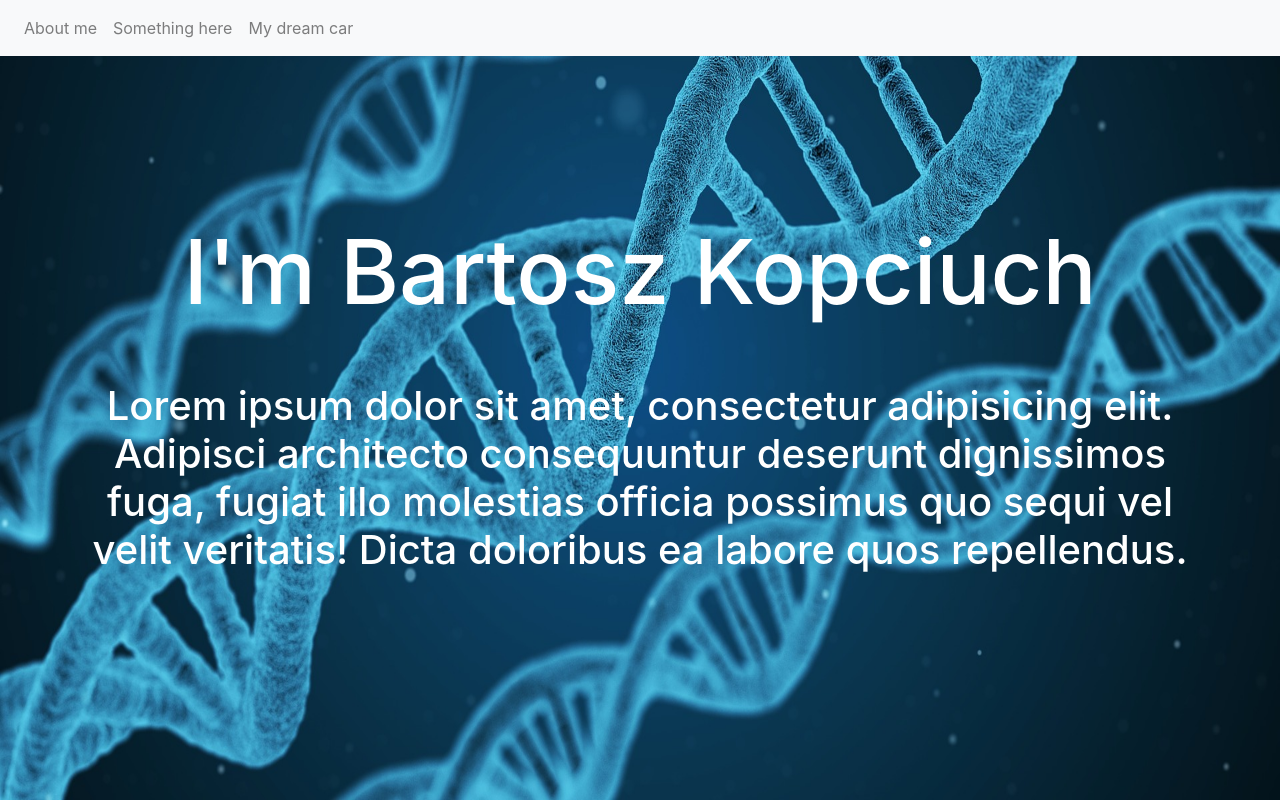
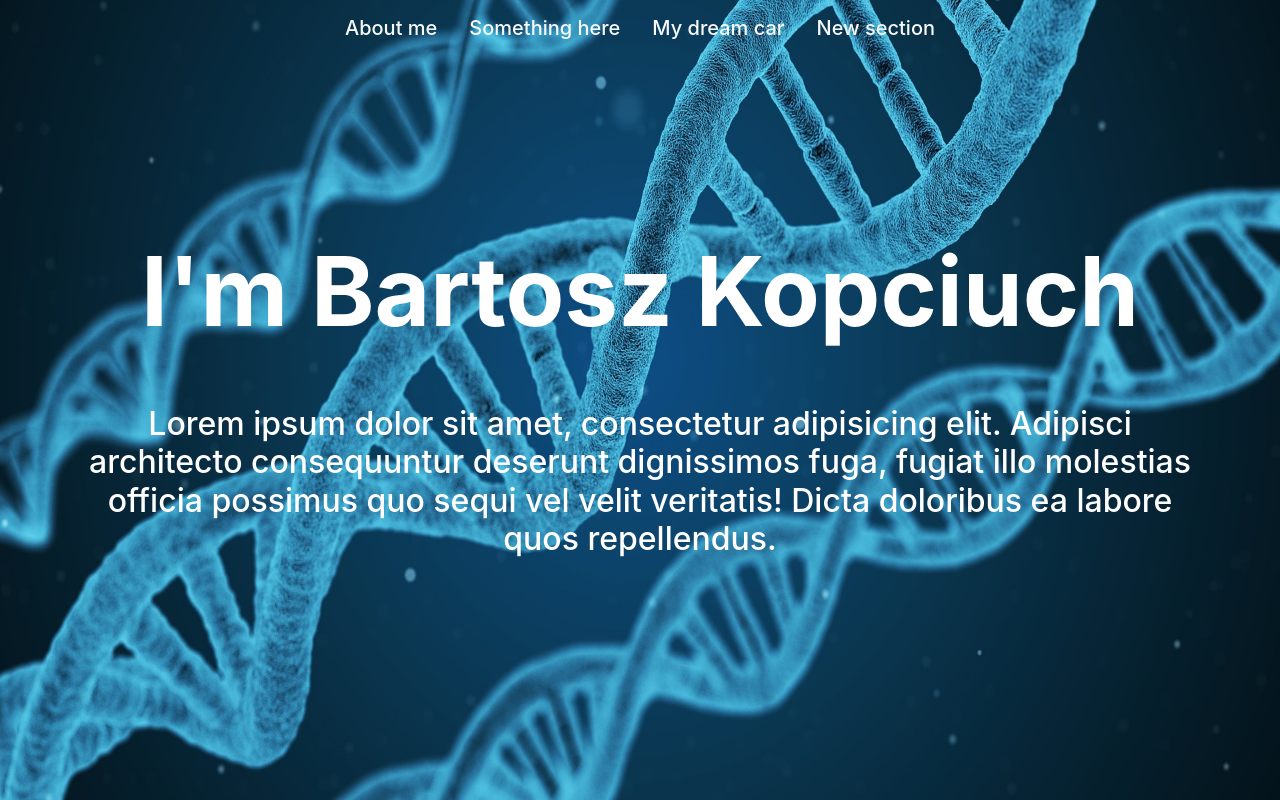
Before and after one commit to ideffix/react-portfolio, a React (Create React App) app: page / in a window 1280 px wide. Shown: the top 800 px of the page. Built offline with nearby package versions, Linux system fonts and the light colour scheme.

Commit message:
first iteration of navbar

```diff
--- a/package.json
+++ b/package.json
@@ -4,6 +4,7 @@
   "private": true,
   "dependencies": {
     "bootstrap": "^4.3.1",
+    "classnames": "^2.2.6",
     "prop-types": "^15.7.2",
     "react": "^16.9.0",
     "react-bootstrap": "^1.0.0-beta.12",
--- a/src/App.js
+++ b/src/App.js
@@ -9,7 +9,12 @@ import BackgroundFixedSection from './components/sections/BackgroundFixedSection
 
 const App = () => {
     return (
-        <Portfolio withNavbar={true}>
+        <Portfolio
+            withNavbar={true}
+            navbarOptions={{
+                firstSectionOpacity: true,
+                anchorClass: 'h5 pl-3 pr-3',
+            }}>
             <WholePageSection imgSrc={dna} sectionName={'About me'}>
                 <TitleContentScheme
                     title={"I'm Bartosz Kopciuch"}
@@ -33,6 +38,7 @@ const App = () => {
                     }
                 />
             </WholePageSection>
+            <div sectionName={'New section'}></div>
         </Portfolio>
     );
 };
--- a/src/components/Portfolio/Portfolio.jsx
+++ b/src/components/Portfolio/Portfolio.jsx
@@ -1,9 +1,11 @@
-import React from 'react';
+import React, { useState } from 'react';
 import PropTypes from 'prop-types';
 import { Nav, Navbar } from 'react-bootstrap';
 import * as Scroll from 'react-scroll';
 import { DEFAULT_SCROLL_OPTIONS } from '../../config/scrollTo';
 import { getComponentHeight } from '../../utils/componentUtils';
+import useScrollPosition from '../../hooks/useScrollPosition';
+import classNames from 'classnames';
 
 const scrollTo = id =>
     Scroll.scroller.scrollTo(id, {
@@ -11,16 +13,76 @@ const scrollTo = id =>
         offset: -getComponentHeight('navbar'),
     });
 
-const renderWithNavbar = children => {
+const getSecondElementOffsetTop = () => {
+    const divs = Array.from(document.getElementById('root').children).filter(
+        el => el.tagName === 'DIV',
+    );
+    if (divs.length >= 2) {
+        return divs[1].offsetTop;
+    } else {
+        return -1;
+    }
+};
+
+const Portfolio = ({ children, withNavbar, navbarOptions }) => {
+    const mergedNavbarOptions = { ...DEFAULT_NAVBAR_OPTIONS, ...navbarOptions };
+    const scrollPos = useScrollPosition();
+    const [secondSectionOffsetTop, setSecondSectionOffsetTop] = useState(-1);
+    if (mergedNavbarOptions.firstSectionOpacity) {
+        if (secondSectionOffsetTop === -1) {
+            const offsetTop = getSecondElementOffsetTop();
+            if (offsetTop !== -1) {
+                setSecondSectionOffsetTop(
+                    offsetTop - getComponentHeight('navbar'),
+                );
+            }
+        }
+    }
+
+    const renderWithNavbar = () => {
+        const isTransparent =
+            mergedNavbarOptions.firstSectionOpacity &&
+            (secondSectionOffsetTop === -1 ||
+                scrollPos < secondSectionOffsetTop);
         return (
             <>
-            <Navbar id={'navbar'} bg="light" expand="lg" fixed="top">
-                <Nav className="mr-auto">
+                <Navbar
+                    id={'navbar'}
+                    className={classNames(
+                        mergedNavbarOptions.wrapperClass,
+                        (() => {
+                            if (mergedNavbarOptions.firstSectionOpacity) {
+                                return isTransparent
+                                    ? mergedNavbarOptions.wrapperClassFirstSection
+                                    : mergedNavbarOptions.wrapperClassRestSections;
+                            } else {
+                                return '';
+                            }
+                        })(),
+                    )}
+                    expand="lg"
+                    fixed="top">
+                    <Nav className={'mx-auto'}>
                         {React.Children.map(children, child => {
                             const { sectionName } = child.props;
                             if (sectionName) {
                                 return (
-                                <Nav.Link onClick={() => scrollTo(sectionName)}>
+                                    <Nav.Link
+                                        onClick={() => scrollTo(sectionName)}
+                                        className={classNames(
+                                            mergedNavbarOptions.anchorClass,
+                                            (() => {
+                                                if (
+                                                    mergedNavbarOptions.firstSectionOpacity
+                                                ) {
+                                                    return isTransparent
+                                                        ? mergedNavbarOptions.anchorClassFirstSection
+                                                        : mergedNavbarOptions.anchorClassRestSections;
+                                                } else {
+                                                    return '';
+                                                }
+                                            })(),
+                                        )}>
                                         {sectionName}
                                     </Nav.Link>
                                 );
@@ -32,21 +94,42 @@ const renderWithNavbar = children => {
                     const { sectionName } = child.props;
                     if (sectionName) {
                         return <div id={sectionName}>{child}</div>;
+                    } else {
+                        return child;
                     }
                 })}
             </>
         );
     };
 
-const Portfolio = ({ children, withNavbar }) =>
-    withNavbar ? renderWithNavbar(children) : children;
+    return withNavbar ? renderWithNavbar() : children;
+};
 
 Portfolio.propTypes = {
     withNavbar: PropTypes.bool,
+    navbarOptions: PropTypes.shape({
+        firstSectionOpacity: PropTypes.bool,
+        wrapperClass: PropTypes.string,
+        wrapperClassFirstSection: PropTypes.string,
+        wrapperClassRestSections: PropTypes.string,
+        anchorClass: PropTypes.string,
+        anchorClassFirstSection: PropTypes.string,
+        anchorClassRestSections: PropTypes.string,
+    }),
 };
 
 Portfolio.defaultProps = {
     withNavbar: false,
 };
 
+const DEFAULT_NAVBAR_OPTIONS = {
+    firstSectionOpacity: false,
+    wrapperClass: '',
+    wrapperClassFirstSection: 'transparent',
+    wrapperClassRestSections: 'bg-dark',
+    anchorClass: 'text-light',
+    anchorClassFirstSection: 'text-light',
+    anchorClassRestSections: 'text-light',
+};
+
 export default Portfolio;
--- /dev/null
+++ b/src/hooks/useScrollPosition.js
@@ -0,0 +1,15 @@
+import { useEffect, useState } from 'react';
+
+const useScrollPosition = () => {
+    const [scroll, setScroll] = useState(0);
+    const handleScroll = () => setScroll(window.scrollY);
+
+    useEffect(() => {
+        document.addEventListener('scroll', handleScroll);
+        return () => document.removeEventListener('scroll', handleScroll);
+    });
+
+    return scroll;
+};
+
+export default useScrollPosition;
--- a/src/index.css
+++ b/src/index.css
@@ -14,14 +14,10 @@ code {
         monospace;
 }
 
-h1 {
-    font-size: 90px;
-}
-
-h3 {
-    font-size: 40px;
-}
-
 .black {
     color: #000;
 }
+
+#navbar {
+    transition: background-color 1s;
+}
--- a/src/schemes/TitleContentScheme/TitleContentScheme.jsx
+++ b/src/schemes/TitleContentScheme/TitleContentScheme.jsx
@@ -5,8 +5,8 @@ const TitleContentScheme = ({ title, content, className }) => (
     <div className={'container h-100 ' + className}>
         <div className={'row h-100'}>
             <div className={'my-auto text-center w-100'}>
-                <h1 className={'pb-5'}>{title}</h1>
-                <h3>{content}</h3>
+                <h1 className={'pb-5 display-1 font-weight-bolder'}>{title}</h1>
+                <h2>{content}</h2>
             </div>
         </div>
     </div>
--- a/src/utils/componentUtils.js
+++ b/src/utils/componentUtils.js
@@ -1,3 +1,7 @@
 export const getComponentHeight = id => {
     return document.getElementById(id).clientHeight;
 };
+
+export const getComponentOffsetTop = id => {
+    return document.getElementById(id).offsetTop;
+};
```
Also changed, not shown: 1 other file (tests, documents, lock files or other folders). Lines whose indentation alone changed are shown as unchanged.
